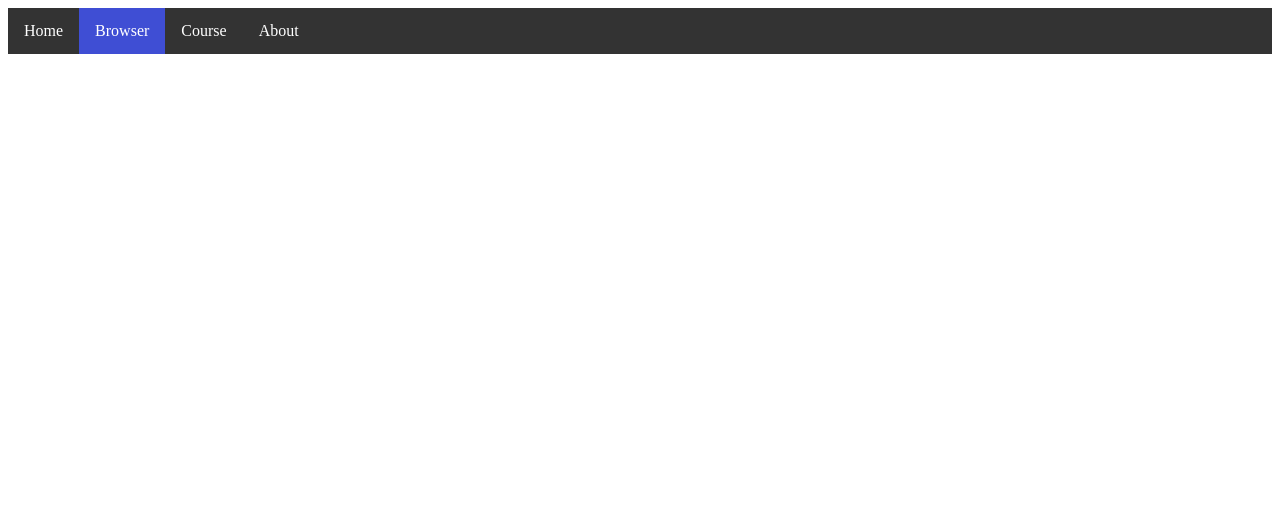
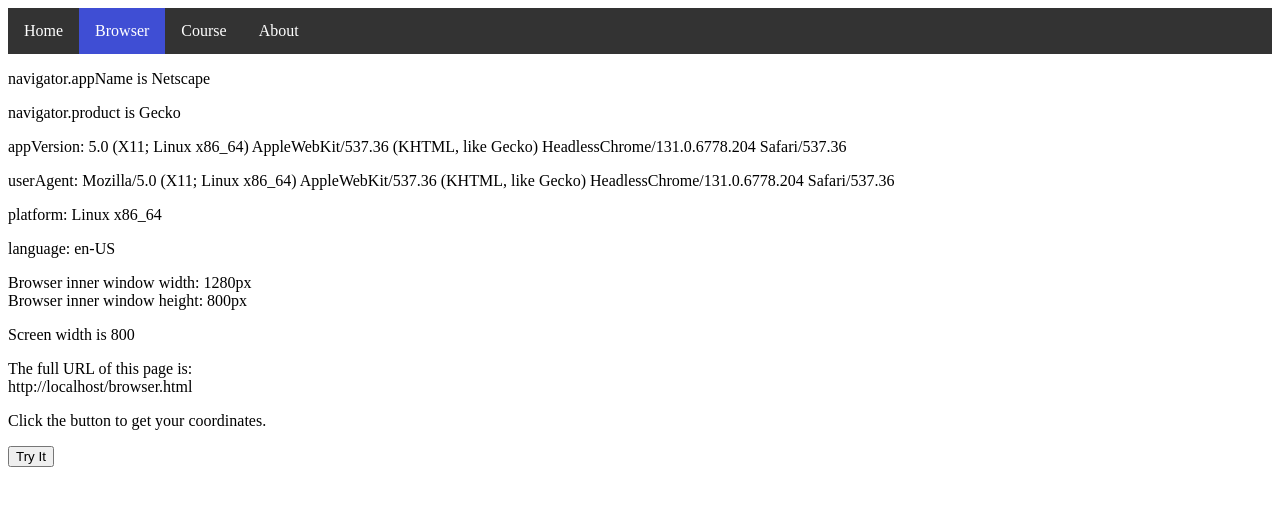
Before and after one commit to amaliato/Assignment5, a plain HTML site: page browser.html in a window 1280 px wide. Drawn offline with Linux system fonts and the light colour scheme.

Commit message:
finished browser

```diff
--- a/browser.html
+++ b/browser.html
@@ -18,7 +18,55 @@
         <li class="navlist" ><a href="about.html">About</a></li>
       </ul>
      <!-- +++++++++NAVIGATION+++++++++ -->
+     <p id="navigator"></p>
+     <p id="product"></p>
+     <p id="appversion"></p>
+     <p id="userAgent"></p>
+     <p id="platform"></p>
+     <p id="language"></p>
+     <p id="width"></p>
+     <p id="screen"></p>
+     <p id="location"></p>
+     <p>Click the button to get your coordinates.</p>
 
+<button onclick="getLocation()">Try It</button>
+
+<p id="geolocation"></p>
+
+     <script>
+        document.getElementById("navigator").innerHTML = "navigator.appName is " + navigator.appName;
+        document.getElementById("product").innerHTML = "navigator.product is " + navigator.product;
+        document.getElementById("appversion").innerHTML = "appVersion: " + navigator.appVersion;
+        document.getElementById("userAgent").innerHTML = "userAgent: " + navigator.userAgent;
+        document.getElementById("platform").innerHTML = "platform: " + navigator.platform;
+        document.getElementById("language").innerHTML = "language: " + navigator.language;
+
+
+        document.getElementById("width").innerHTML =
+        "Browser inner window width: " + window.innerWidth + "px<br>" +
+        "Browser inner window height: " + window.innerHeight + "px";
+
+        document.getElementById("screen").innerHTML =
+        "Screen width is " + screen.width;
+
+        document.getElementById("location").innerHTML =
+        "The full URL of this page is:<br>" + window.location.href;
+
+        const x = document.getElementById("geolocation");
+
+        function getLocation() {
+        if (navigator.geolocation) {
+            navigator.geolocation.getCurrentPosition(showPosition);
+        } else {
+            x.innerHTML = "Geolocation is not supported by this browser.";
+        }
+        }
+
+        function showPosition(position) {
+        x.innerHTML = "Latitude: " + position.coords.latitude +
+        "<br>Longitude: " + position.coords.longitude;
+        }
+        </script>
     </body>
 
     </html>
```
